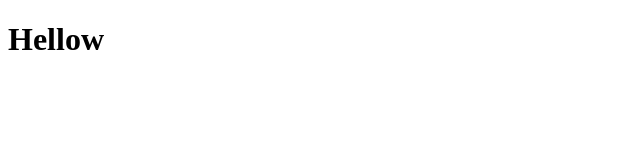
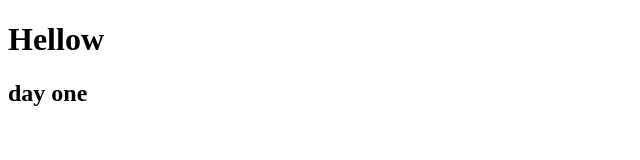
Before and after one commit to Gaurav974/gitxtoz, a plain HTML site: page index.html in a window 1280 px wide. Shown: the whole page, without its empty margins (0-640 px from the left). Drawn offline with Linux system fonts and the light colour scheme.

Commit message:
update things
.

```diff
--- a/index.html
+++ b/index.html
@@ -7,6 +7,7 @@
 </head>
 <body>
     <h1>Hellow</h1>
+    <h2>day one</h2>
     <script src="./assets/js/app.js"></script>
 </body>
 </html>
```
